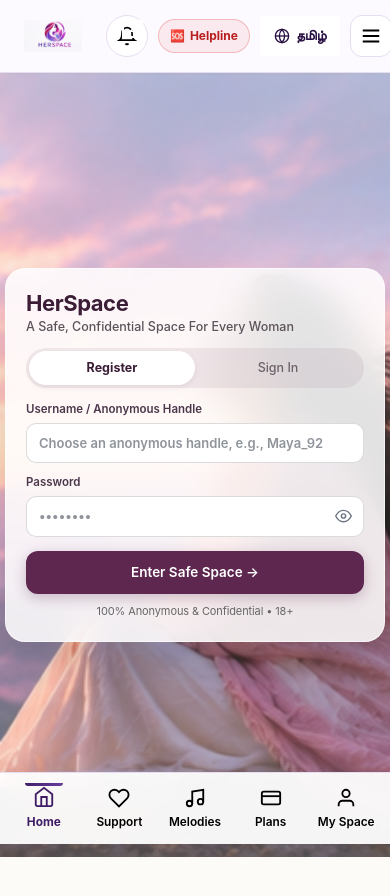
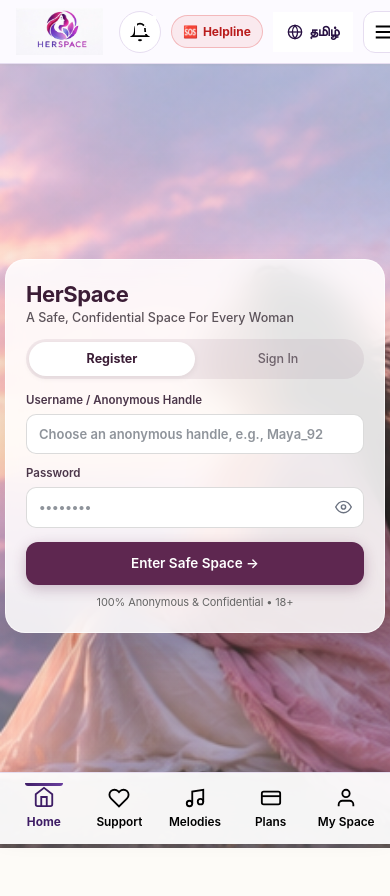
Before and after one commit to sheedigimarketer-glitch/RDGI-Tech-Solutions, a React (Vite) app: page / in a window 390 px wide. Shown: the top 896 px of the page. Built offline with nearby package versions, Linux system fonts and the light colour scheme; no server answers.

Commit message:
style: update header layout and dimensions
Refactor header CSS and React component for consistent sizing,
increasing logo height and applying responsive height adjustments.

```diff
--- a/css/layout.css
+++ b/css/layout.css
@@ -58,23 +58,31 @@ main, #main-view {
   position: sticky;
   top: 0;
   z-index: 1000;
-  height: auto;
-  min-height: var(--header-height-desktop);
-  padding: 14px 24px;
+  height: 64px;
+  min-height: 64px;
+  padding: 0 16px;
   background: rgba(252, 250, 255, 0.98);
   backdrop-filter: blur(16px);
   -webkit-backdrop-filter: blur(16px);
   border-bottom: 1px solid var(--color-border);
   display: flex;
   align-items: center;
+  justify-content: space-between;
   transition: box-shadow var(--transition-fast);
+}
+
+@media (min-width: 768px) {
+  .app-header {
+    height: 72px;
+    min-height: 72px;
+  }
 }
 
 .header-inner {
   display: flex;
   align-items: center;
   justify-content: space-between;
-  gap: 24px;
+  gap: 16px;
   width: 100%;
 }
 
@@ -84,14 +92,22 @@ main, #main-view {
   gap: 10px;
   text-decoration: none;
   flex-shrink: 0;
-  min-height: 44px;
+  min-height: 48px;
 }
 
 .brand-logo img {
-  height: 38px;
+  height: 48px;
+  max-height: 52px;
   width: auto;
-  max-width: 170px;
+  max-width: none;
   object-fit: contain;
+}
+
+.brand-logo-text {
+  font-size: 13px;
+  font-weight: 700;
+  letter-spacing: 0.05em;
+  color: #5E2750;
 }
 
 /* Desktop Primary Navigation */
@@ -496,11 +512,14 @@ html[lang="ta"] .bottom-nav-item {
     padding-bottom: calc(var(--bottom-bar-height) + var(--safe-bottom));
   }
   .app-header {
-    height: var(--header-height-mobile);
+    height: 64px;
+    min-height: 64px;
   }
   .brand-logo img {
-    height: 32px;
-    max-width: 138px;
+    height: 48px;
+    max-height: 52px;
+    width: auto;
+    max-width: none;
   }
   .nav-actions .btn-desktop-only {
     display: none !important;
@@ -518,8 +537,10 @@ html[lang="ta"] .bottom-nav-item {
     height: 38px;
   }
   .brand-logo img {
-    height: 28px;
-    max-width: 118px;
+    height: 44px;
+    max-height: 48px;
+    width: auto;
+    max-width: none;
   }
 }
 
--- a/src/components/Header.tsx
+++ b/src/components/Header.tsx
@@ -22,17 +22,27 @@ export const Header: React.FC = () => {
   const isMember = Boolean(user && (onboarding.completed || user.isAuthenticated));
 
   return (
-    <header className="app-header">
-      <div className="container header-inner">
+    <header className="app-header h-16 md:h-18 px-4 flex items-center justify-between">
+      <div className="container header-inner flex items-center justify-between">
         <a
-          className="brand-logo"
+          className="brand-logo flex items-center shrink-0"
           href="#home"
           onClick={e => {
             e.preventDefault();
             navigate('home');
           }}
         >
-          <img src="/logo.png" alt="HerSpace Logo" />
+          <img
+            src="/logo.png"
+            alt="HerSpace Logo"
+            className="h-11 md:h-13 w-auto object-contain"
+            style={{
+              height: '48px',
+              maxHeight: '52px',
+              width: 'auto',
+              objectFit: 'contain'
+            }}
+          />
         </a>
 
         {isMember ? (
```
Also changed, not shown: .aistudio/artifacts/brain/e9cc77f2-968d-4887-b082-671c95b58394/.tempmediaStorage/media_1793521161475_1e28748c.webp (added).
